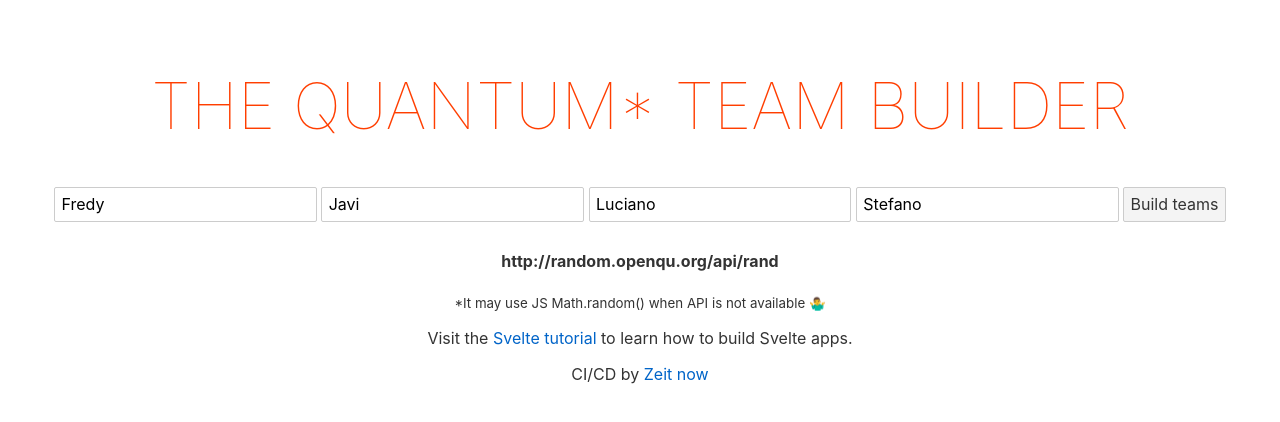
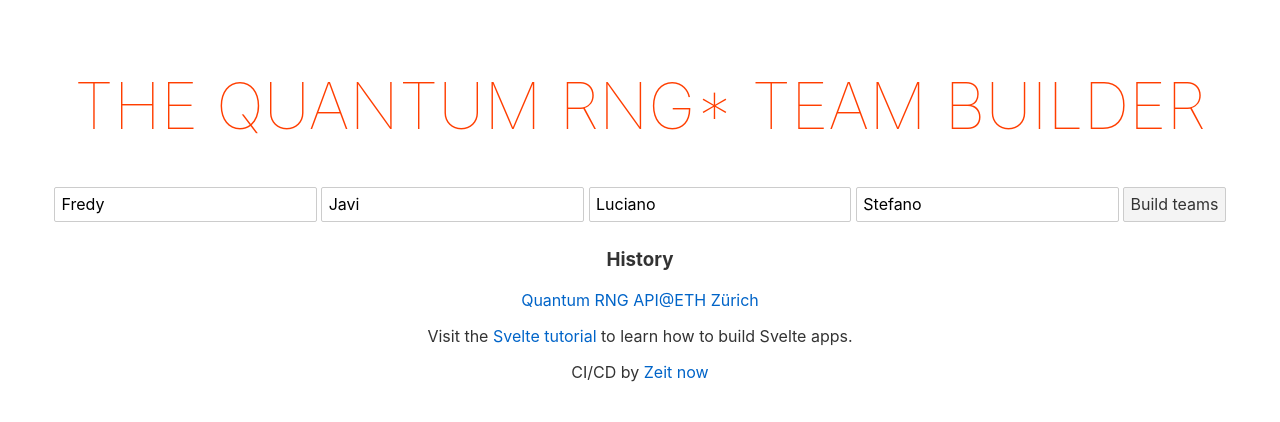
Before and after one commit to lucianodelucchi/quantum-team, a Svelte app: page / in a window 1280 px wide. Shown: the top 422 px of the page. Built offline with nearby package versions, Linux system fonts and the light colour scheme.

Commit message:
Added history and more emojis, transitions and reset

```diff
--- a/src/App.svelte
+++ b/src/App.svelte
@@ -1,13 +1,12 @@
 <script>
-  import { onMount } from "svelte";
-  import { fly } from 'svelte/transition';
+  import { slide } from "svelte/transition";
 
   import jQuery from "jquery";
 
   export let quantumApi;
 
   // https://stackoverflow.com/questions/2450954/how-to-randomize-shuffle-a-javascript-array
-  async function shuffle(array) {
+  async function shuffle(array = []) {
     var currentIndex = array.length,
       temporaryValue,
       randomIndex;
@@ -28,12 +27,13 @@
     return array;
   }
 
-  let seed = {};
-
   function getSeed() {
     return jQuery
       .getJSON(quantumApi + "?callback=?")
-      .then(data => data.result[0])
+      .then(data => {
+        console.log("Got quantum seed: ", data);
+        return data.result[0];
+      })
       .catch(e => {
         console.warn("error while calling the API, fall back to Math.random()");
         return Math.random();
@@ -50,15 +50,22 @@
 
   $: canBuildTeams = player1 !== "" && player2 !== "" && player3 !== "" && player4 !== "";
 
+  $: teamsCompleted = team1.some(() => true) && team2.some(() => true);
+
+  let history = [];
+
   async function handleClick(event) {
-	team1 = []
-	team2 = []
-
     const players = [player1, player2, player3, player4];
     const shuffledPlayers = await shuffle(players);
 
     team1 = shuffledPlayers.slice(0, 2);
     team2 = shuffledPlayers.slice(2, 4);
+    history = [{ team1, team2 }, ...history];
+  }
+
+  function reset() {
+    team1 = [];
+    team2 = [];
   }
 </script>
 
@@ -82,29 +89,80 @@
       max-width: none;
     }
   }
+
+  div.teams {
+    align-items: center;
+    display: flex;
+    font-size: xx-large;
+    justify-content: space-evenly;
+    min-height: 10rem;
+  }
+
+  section.history div.entry {
+    align-items: center;
+    display: flex;
+    justify-content: space-evenly;
+    padding: 0 30rem;
+  }
+
+  section.history div.entry div.left {
+    text-align: right;
+  }
+
+  section.history div.entry div.vs {
+    margin: 0 2rem;
+  }
+  section.history div.entry div.right {
+    text-align: left;
+  }
+
+  section.history div.entry div.left,
+  section.history div.entry div.right {
+    width: 10rem;
+  }
 </style>
 
 <main>
-  <h1>The Quantum* Team builder</h1>
+  <h1 on:click={reset}>The Quantum RNG<span title="It may use JS Math.random() when API is not available 🤷‍♂️">*</span> Team builder</h1>
+  {#if !teamsCompleted}
+    <div transition:slide>
       <input type="text" bind:value={player1} />
       <input type="text" bind:value={player2} />
       <input type="text" bind:value={player3} />
       <input type="text" bind:value={player4} />
-  <button on:click={handleClick} disabled={!canBuildTeams}>Build teams</button>
-
-  {#if team1.some(()=>true) && team2.some(()=>true)}
-	<div transition:fly="{{ y: 200, duration: 2000 }}">
-		<p>Team 1: {team1}</p>
-		<p>Team 2: {team2}</p>
+      <button on:click={handleClick} disabled={!canBuildTeams}>
+        Build teams
+      </button>
     </div>
   {/if}
 
-  <h4>{quantumApi}</h4>
-  <small>*It may use JS Math.random() when API is not available 🤷‍♂️</small>
+  {#if teamsCompleted}
+    <div class="teams" transition:slide>
+      <span>🎾🙆‍♂️🎾🙆‍♂️ {team1}</span>
+      <span>🆚</span>
+      <span>{team2} 🎾🙆‍♂️🎾🙆‍♂️</span>
+    </div>
+  {/if}
+  <section class="history">
+    <h3>History</h3>
+    {#each history as { team1, team2 }}
+      <div class="entry">
+        <div class="left">{team1}</div>
+        <div class="vs">🆚</div>
+        <div class="right">{team2}</div>
+      </div>
+    {/each}
+  </section>
+  <p>
+    <a href="http://random.openqu.org/">Quantum RNG API@ETH Zürich</a>
+  </p>
   <p>
     Visit the
     <a href="https://svelte.dev/tutorial">Svelte tutorial</a>
     to learn how to build Svelte apps.
   </p>
-  <p>CI/CD by <a href="https://zeit.co/">Zeit now</a></p>
+  <p>
+    CI/CD by
+    <a href="https://zeit.co/">Zeit now</a>
+  </p>
 </main>
```
Lines whose indentation alone changed are shown as unchanged.
